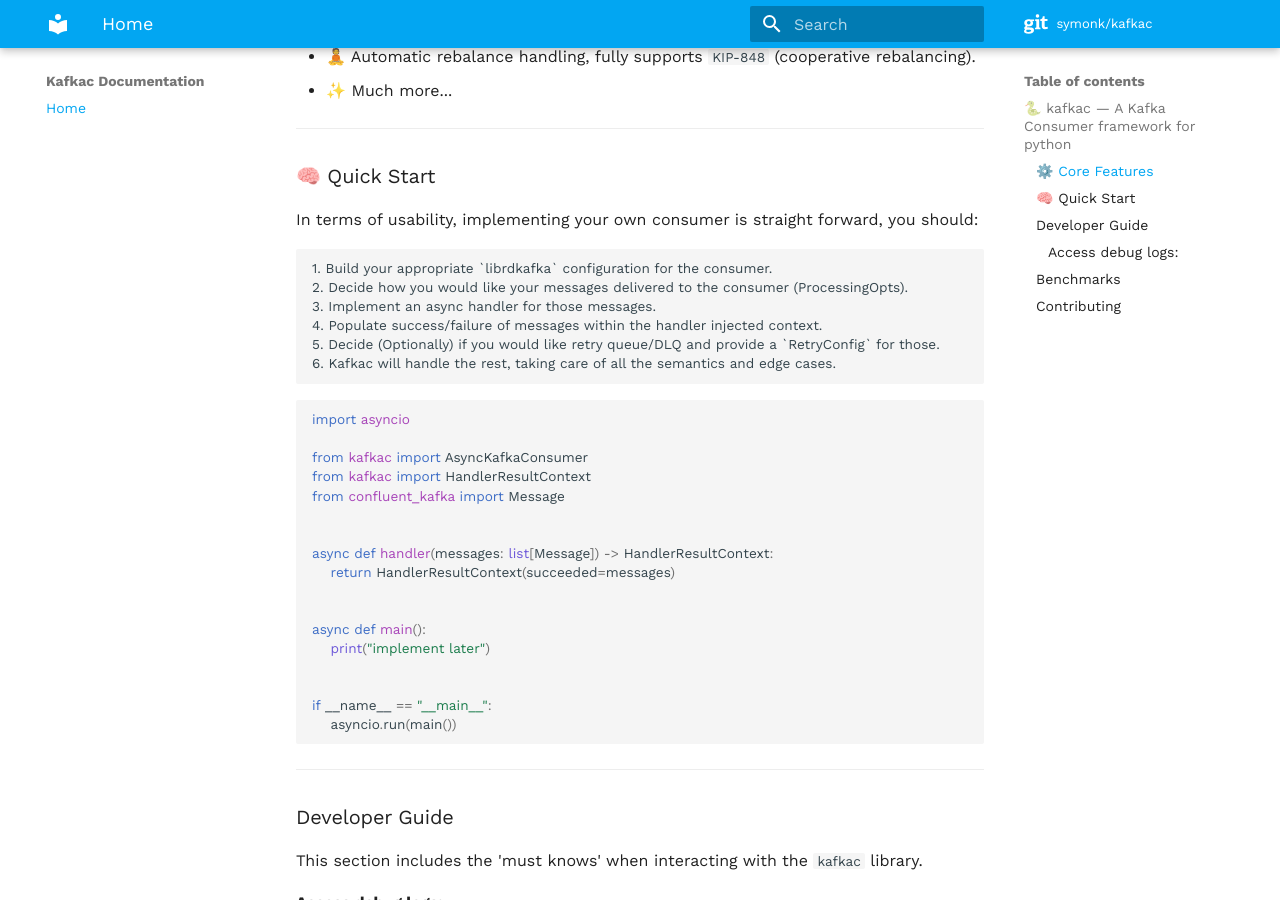
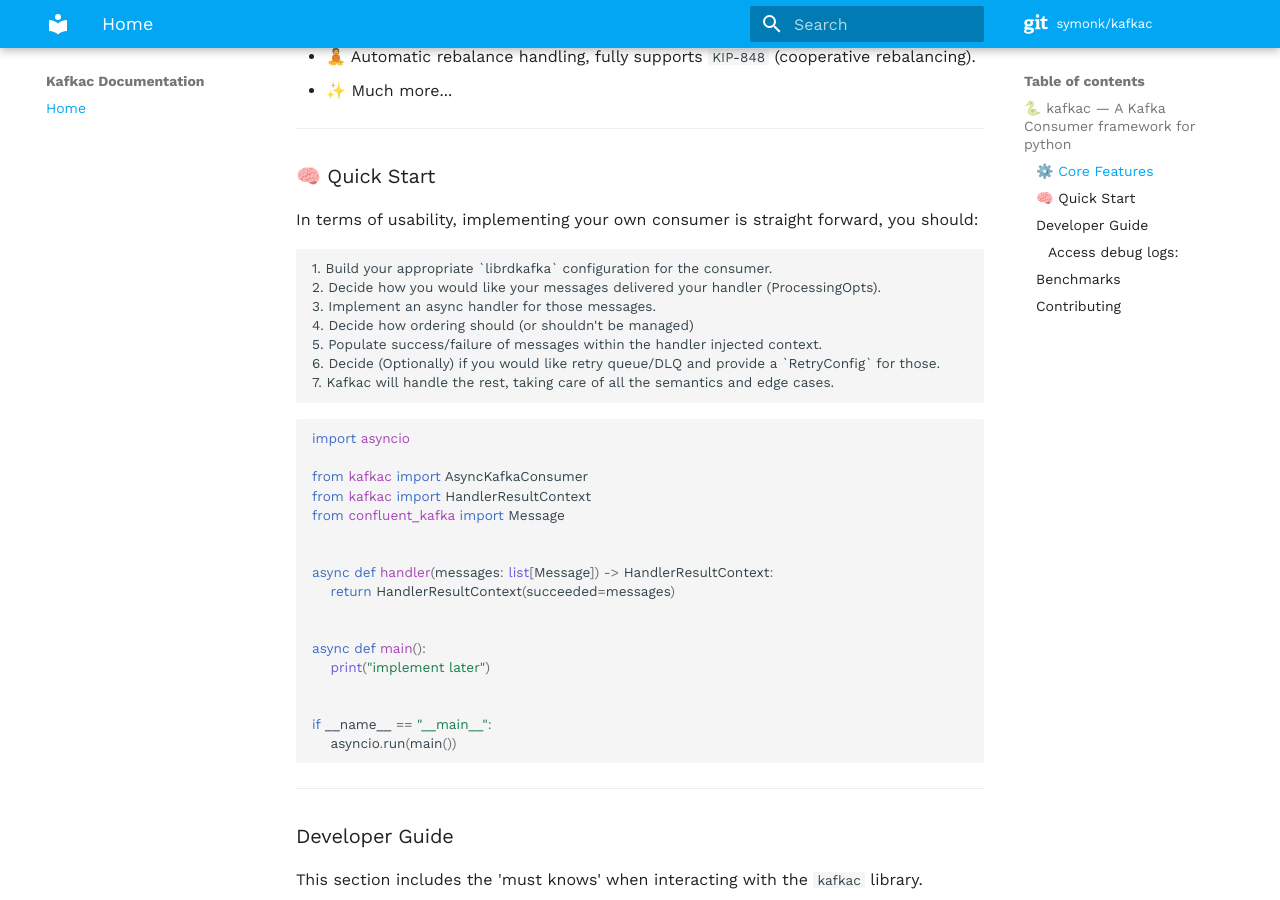
Before and after one commit to symonk/kafkac, an MkDocs documentation site: the page built from docs/index.md, in a window 1280 px wide and 900 px high, scrolled down 753 px. Built offline with MkDocs 1.6.1 and Material for MkDocs 9.7.7, drawn with Linux system fonts in a browser that asks for light colours; comment, search, counter and statistics services are not loaded.

Commit message:
add step for `ordering` to docs

````diff
--- a/docs/index.md
+++ b/docs/index.md
@@ -29,11 +29,12 @@ configurations and implement a `handler` for processing your messages.
 In terms of usability, implementing your own consumer is straight forward, you should:
 
     1. Build your appropriate `librdkafka` configuration for the consumer.
-    2. Decide how you would like your messages delivered to the consumer (ProcessingOpts).
+    2. Decide how you would like your messages delivered your handler (ProcessingOpts).
     3. Implement an async handler for those messages.
-    4. Populate success/failure of messages within the handler injected context.
-    5. Decide (Optionally) if you would like retry queue/DLQ and provide a `RetryConfig` for those.
-    6. Kafkac will handle the rest, taking care of all the semantics and edge cases.
+    4. Decide how ordering should (or shouldn't be managed)
+    5. Populate success/failure of messages within the handler injected context.
+    6. Decide (Optionally) if you would like retry queue/DLQ and provide a `RetryConfig` for those.
+    7. Kafkac will handle the rest, taking care of all the semantics and edge cases.
 
 
 ```python
````
